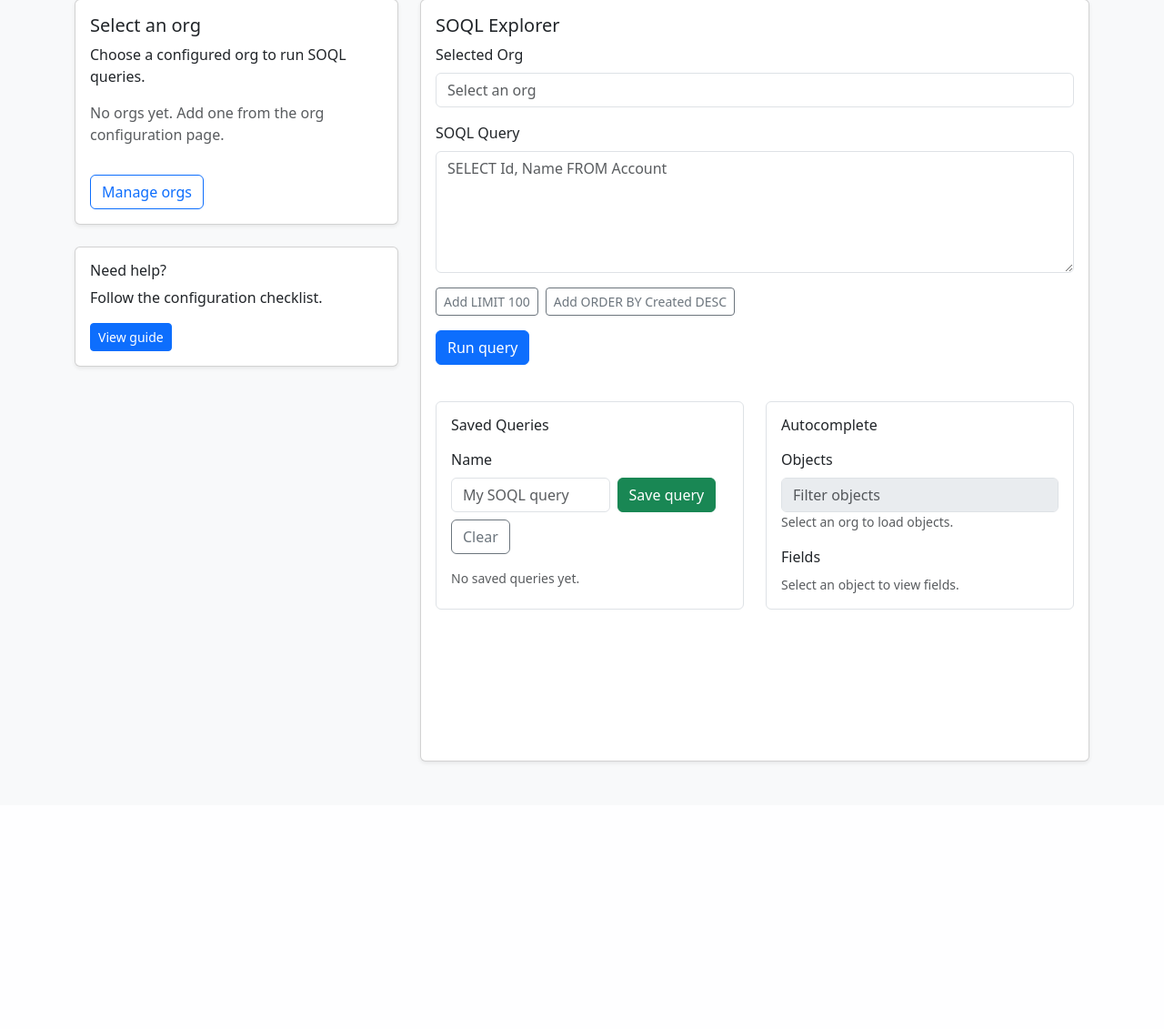
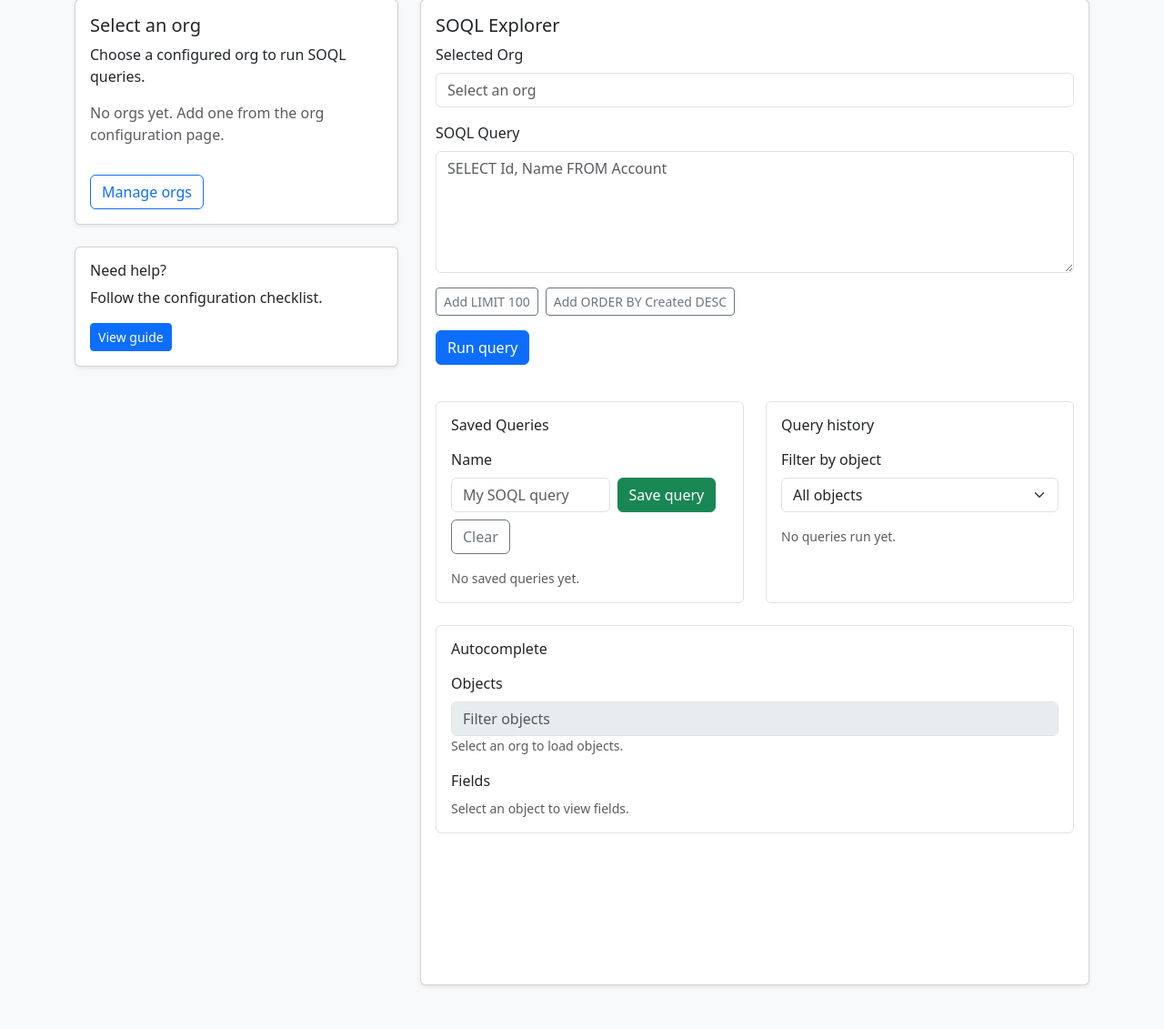
Before and after one commit to Korialstrasz2/Sfintegrator, a Flask app: page / in a window 1280 px wide. Shown: the part 81-1212 px from the top of the page at 91% size. Before the commit the page ends 921 px from the top, so only its background shows below. Run offline with Flask 3, Linux system fonts and the light colour scheme; data that the repository does not hold is empty.

Commit message:
Add query history tracking and field suggestions

```diff
--- a/app/routes.py
+++ b/app/routes.py
@@ -1,5 +1,6 @@
 from __future__ import annotations
 
+import re
 import secrets
 import threading
 
@@ -22,12 +23,24 @@ from .salesforce import (
 from .i18n import (DEFAULT_LANGUAGE, get_frontend_translations,
                    get_language_codes, get_language_name, get_language_pack,
                    translate)
-from .storage import OrgConfig, saved_queries_storage, storage
+from .storage import (OrgConfig, query_history_storage, saved_queries_storage,
+                      storage)
 
 main_bp = Blueprint("main", __name__)
 
 THEMES = ["classic", "modern", "dark", "sci-fi"]
 DEFAULT_THEME = THEMES[0]
+
+_FROM_PATTERN = re.compile(r"\bFROM\s+([a-zA-Z0-9_.]+)", re.IGNORECASE)
+
+
+def _extract_object_name(soql: str | None) -> str | None:
+    if not soql:
+        return None
+    match = _FROM_PATTERN.search(soql)
+    if not match:
+        return None
+    return match.group(1)
 
 
 @main_bp.app_context_processor
@@ -247,6 +260,15 @@ def api_query() -> Response:
     except SalesforceError as exc:
         return jsonify({"error": str(exc)}), 400
 
+    try:
+        query_history_storage.add(
+            org_id=org_id,
+            soql=soql,
+            object_name=_extract_object_name(soql),
+        )
+    except Exception:  # pragma: no cover - defensive logging
+        current_app.logger.exception("Unable to store query history entry")
+
     return jsonify(result)
 
 
@@ -280,6 +302,28 @@ def api_save_query() -> Response:
 def api_delete_saved_query(query_id: str) -> Response:
     saved_queries_storage.delete(query_id)
     return Response(status=204)
+
+
+@main_bp.route("/api/query-history", methods=["GET"])
+def api_query_history() -> Response:
+    object_name = request.args.get("object") or None
+    entries = [
+        {
+            "id": item.id,
+            "org_id": item.org_id,
+            "soql": item.soql,
+            "object_name": item.object_name,
+            "executed_at": item.executed_at,
+        }
+        for item in query_history_storage.list(object_name)
+    ]
+    objects = query_history_storage.list_objects()
+    payload = {
+        "entries": entries,
+        "objects": objects,
+        "selected_object": object_name,
+    }
+    return jsonify(payload)
 
 
 @main_bp.route("/api/sobjects", methods=["GET"])
--- a/app/static/app.js
+++ b/app/static/app.js
@@ -8,7 +8,15 @@ const state = {
     selectedObject: null,
     filter: "",
   },
+  queryHistory: {
+    entries: [],
+    objects: [],
+    filter: "",
+  },
 };
+
+const FROM_REGEX = /\bFROM\s+([a-zA-Z0-9_.]+)/i;
+const SELECT_REGEX = /(\bSELECT\s+)([\s\S]*?)(\s+FROM\b)/i;
 
 function translate(key, params = {}) {
   const parts = key.split(".");
@@ -57,6 +65,213 @@ function showElement(element, shouldShow) {
   } else {
     element.classList.add("d-none");
   }
+}
+
+function extractObjectNameFromQuery(query = "") {
+  if (!query) return null;
+  const match = query.match(FROM_REGEX);
+  return match ? match[1] : null;
+}
+
+function getSelectFields(query = "") {
+  if (!query) return [];
+  const match = query.match(SELECT_REGEX);
+  if (!match) return [];
+  return match[2]
+    .split(",")
+    .map((part) => part.trim())
+    .filter(Boolean);
+}
+
+function normalizeFieldName(field = "") {
+  let value = field.trim();
+  if (!value) return "";
+  const asParts = value.split(/\s+AS\s+/i);
+  if (asParts.length > 1) {
+    value = asParts[0].trim();
+  } else {
+    const tokens = value.split(/\s+/);
+    if (tokens.length > 1) {
+      value = tokens[0].trim();
+    }
+  }
+  return value.toLowerCase();
+}
+
+function getNormalizedSelectFieldSet(query = "") {
+  const fields = getSelectFields(query);
+  const normalized = new Set();
+  fields.forEach((field) => {
+    const value = normalizeFieldName(field);
+    if (value) {
+      normalized.add(value);
+    }
+  });
+  return normalized;
+}
+
+function formatTimestamp(isoString) {
+  if (!isoString) return "";
+  const date = new Date(isoString);
+  if (Number.isNaN(date.getTime())) {
+    return isoString;
+  }
+  const locale = window.APP_LANGUAGE || undefined;
+  try {
+    return date.toLocaleString(locale);
+  } catch (error) {
+    return date.toLocaleString();
+  }
+}
+
+function refreshQueryEditorState() {
+  const textarea = document.getElementById("soql-query");
+  if (!textarea) return;
+  const query = textarea.value || "";
+  const objectName = extractObjectNameFromQuery(query);
+  if (objectName && state.selectedOrg) {
+    if (state.metadata.selectedObject !== objectName) {
+      selectObject(objectName, { silent: true });
+    } else if (!state.metadata.fields[objectName]) {
+      loadFieldsForObject(objectName);
+    }
+  }
+  updateFieldSuggestions();
+}
+
+function bindQueryEditor() {
+  const textarea = document.getElementById("soql-query");
+  if (!textarea) return;
+  textarea.addEventListener("input", () => refreshQueryEditorState());
+  refreshQueryEditorState();
+}
+
+function addFieldToSelectClause(fieldName) {
+  const textarea = document.getElementById("soql-query");
+  if (!textarea || !fieldName) return;
+  const query = textarea.value || "";
+  const normalizedField = fieldName.trim().toLowerCase();
+  if (!normalizedField) return;
+
+  const container = document.getElementById("query-field-suggestions");
+  const selectedFields = getNormalizedSelectFieldSet(query);
+  if (selectedFields.has(normalizedField)) {
+    const template = container?.dataset.labelFieldExists;
+    if (template) {
+      showToast(template.replace("{field}", fieldName), "info");
+    } else {
+      showToast(translate("toast.field_already_selected", { field: fieldName }), "info");
+    }
+    return;
+  }
+
+  const match = query.match(SELECT_REGEX);
+  if (!match) {
+    const fromMatch = query.match(FROM_REGEX);
+    if (fromMatch) {
+      const beforeFrom = query.slice(0, fromMatch.index);
+      const afterFrom = query.slice(fromMatch.index);
+      const needsSpaceBefore = beforeFrom.length > 0 && !/\s$/.test(beforeFrom);
+      const prefix = needsSpaceBefore ? `${beforeFrom} ` : beforeFrom;
+      const updatedQuery = `${prefix}SELECT ${fieldName} ${afterFrom}`;
+      textarea.value = updatedQuery;
+      textarea.focus();
+      refreshQueryEditorState();
+      return;
+    }
+    insertIntoQuery(fieldName);
+    return;
+  }
+
+  const before = query.slice(0, match.index);
+  const selectKeyword = match[1];
+  const existingFields = match[2];
+  const fromKeyword = match[3];
+  const after = query.slice(match.index + match[0].length);
+
+  const trimmedFields = existingFields.trim();
+  const values = trimmedFields
+    ? existingFields
+        .split(",")
+        .map((value) => value.trim())
+        .filter(Boolean)
+    : [];
+  values.push(fieldName);
+
+  let newFieldsSegment;
+  if (existingFields.includes("\n")) {
+    const indentMatch = existingFields.match(/\n(\s*)\S/);
+    const indent = indentMatch ? indentMatch[1] : "  ";
+    newFieldsSegment = `\n${indent}${values.join(`,\n${indent}`)}\n`;
+  } else {
+    newFieldsSegment = values.join(", ");
+  }
+
+  const updatedQuery = `${before}${selectKeyword}${newFieldsSegment}${fromKeyword}${after}`;
+  textarea.value = updatedQuery;
+  textarea.focus();
+  refreshQueryEditorState();
+}
+
+function updateFieldSuggestions() {
+  const container = document.getElementById("query-field-suggestions");
+  const list = document.getElementById("query-field-suggestions-list");
+  if (!container || !list) return;
+  const textarea = document.getElementById("soql-query");
+  if (!textarea) return;
+  const titleElement = container.querySelector(".suggestions-title");
+  const query = textarea.value || "";
+  const objectName = extractObjectNameFromQuery(query);
+
+  const hideSuggestions = (label) => {
+    list.innerHTML = "";
+    showElement(container, false);
+    if (titleElement) {
+      const fallback = container.dataset.labelTitle || "";
+      titleElement.textContent = label ?? fallback;
+    }
+  };
+
+  if (!state.selectedOrg || !objectName) {
+    hideSuggestions(container.dataset.labelTitle || "");
+    return;
+  }
+
+  const fields = state.metadata.fields[objectName] || [];
+  if (!fields.length) {
+    hideSuggestions(container.dataset.labelEmpty || container.dataset.labelTitle || "");
+    return;
+  }
+
+  const selectedFields = getNormalizedSelectFieldSet(query);
+  const suggestions = fields.filter(
+    (field) => !selectedFields.has(field.name.toLowerCase())
+  );
+
+  if (!suggestions.length) {
+    hideSuggestions(container.dataset.labelEmpty || container.dataset.labelTitle || "");
+    return;
+  }
+
+  list.innerHTML = "";
+  suggestions.slice(0, 12).forEach((field) => {
+    const button = document.createElement("button");
+    button.type = "button";
+    button.className = "btn btn-sm btn-outline-primary";
+    button.textContent = field.name;
+    if (field.label && field.label !== field.name) {
+      button.title = field.label;
+    }
+    button.addEventListener("click", () => addFieldToSelectClause(field.name));
+    list.appendChild(button);
+  });
+
+  if (titleElement) {
+    const title = container.dataset.labelTitle || "";
+    titleElement.textContent = objectName ? `${title} (${objectName})` : title;
+  }
+
+  showElement(container, true);
 }
 
 function bindOrgSelection() {
@@ -124,6 +339,7 @@ function insertIntoQuery(snippet) {
   const cursorPosition = before.length + insertion.length;
   textarea.focus();
   textarea.setSelectionRange(cursorPosition, cursorPosition);
+  refreshQueryEditorState();
 }
 
 function addClauseToQuery(clause) {
@@ -173,6 +389,7 @@ function bindQueryForm() {
         throw new Error(data.error || translate("toast.query_failed"));
       }
       renderQueryResult(data);
+      loadQueryHistory(state.queryHistory.filter);
     } catch (error) {
       const message = error instanceof Error ? error.message : translate("toast.query_failed");
       showToast(message, "danger");
@@ -304,6 +521,7 @@ function loadSavedQueryIntoForm(saved) {
   idInput.value = saved.id;
   queryInput.value = saved.soql;
   queryInput.focus();
+  refreshQueryEditorState();
   const submitButton = document.getElementById("saved-query-submit");
   if (submitButton) {
     submitButton.textContent = submitButton.dataset.labelUpdate || submitButton.textContent;
@@ -378,6 +596,116 @@ function initializeSavedQueries() {
   loadSavedQueries();
 }
 
+function renderQueryHistory() {
+  const list = document.getElementById("query-history-list");
+  const empty = document.getElementById("query-history-empty");
+  const filter = document.getElementById("query-history-filter");
+  if (!list || !empty || !filter) return;
+
+  const allLabel = filter.dataset.labelAll || translate("history.filter_all");
+  filter.innerHTML = "";
+  const defaultOption = document.createElement("option");
+  defaultOption.value = "";
+  defaultOption.textContent = allLabel;
+  filter.appendChild(defaultOption);
+
+  state.queryHistory.objects
+    .slice()
+    .sort((a, b) => a.localeCompare(b, undefined, { sensitivity: "base" }))
+    .forEach((objectName) => {
+      const option = document.createElement("option");
+      option.value = objectName;
+      option.textContent = objectName;
+      filter.appendChild(option);
+    });
+
+  filter.value = state.queryHistory.filter || "";
+
+  list.innerHTML = "";
+  if (!state.queryHistory.entries.length) {
+    showElement(empty, true);
+    return;
+  }
+
+  showElement(empty, false);
+  const unknownLabel = list.dataset.labelUnknown || translate("history.object_unknown");
+  const orgLabel = list.dataset.labelOrg || translate("history.org_label");
+
+  state.queryHistory.entries.forEach((entry) => {
+    const item = document.createElement("button");
+    item.type = "button";
+    item.className = "list-group-item list-group-item-action text-start";
+
+    const header = document.createElement("div");
+    header.className = "d-flex justify-content-between align-items-center mb-1";
+
+    const badge = document.createElement("span");
+    badge.className = "badge bg-light text-dark";
+    badge.textContent = entry.object_name || unknownLabel;
+    header.appendChild(badge);
+
+    const timeEl = document.createElement("span");
+    timeEl.className = "small text-muted";
+    timeEl.textContent = formatTimestamp(entry.executed_at);
+    header.appendChild(timeEl);
+    item.appendChild(header);
+
+    const orgInfo = document.createElement("div");
+    orgInfo.className = "small text-muted";
+    orgInfo.textContent = `${orgLabel}: ${entry.org_id}`;
+    item.appendChild(orgInfo);
+
+    const queryText = document.createElement("code");
+    queryText.className = "d-block text-break mt-1";
+    queryText.textContent = entry.soql;
+    item.appendChild(queryText);
+
+    item.addEventListener("click", () => {
+      const textarea = document.getElementById("soql-query");
+      if (!textarea) return;
+      textarea.value = entry.soql;
+      textarea.focus();
+      refreshQueryEditorState();
+    });
+
+    list.appendChild(item);
+  });
+}
+
+async function loadQueryHistory(objectName = state.queryHistory.filter) {
+  const params = new URLSearchParams();
+  if (objectName) {
+    params.set("object", objectName);
+  }
+  try {
+    const response = await fetch(`/api/query-history${params.toString() ? `?${params.toString()}` : ""}`);
+    const data = await response.json();
+    if (!response.ok) {
+      throw new Error(data.error || translate("toast.query_history_load_failed"));
+    }
+    state.queryHistory.entries = Array.isArray(data.entries) ? data.entries : [];
+    state.queryHistory.objects = Array.isArray(data.objects) ? data.objects : [];
+    state.queryHistory.filter = data.selected_object || objectName || "";
+    renderQueryHistory();
+  } catch (error) {
+    const message = error instanceof Error ? error.message : translate("toast.query_history_load_failed");
+    showToast(message, "danger");
+  }
+}
+
+function initializeQueryHistory() {
+  const filter = document.getElementById("query-history-filter");
+  if (filter) {
+    filter.addEventListener("change", (event) => {
+      const value = event.target.value;
+      state.queryHistory.filter = value;
+      loadQueryHistory(value);
+    });
+  }
+  renderQueryHistory();
+  loadQueryHistory();
+}
+
 function clearMetadata() {
   state.metadata.objects = [];
   state.metadata.fields = {};
@@ -385,6 +713,7 @@ function clearMetadata() {
   state.metadata.filter = "";
   renderObjectList();
   renderFieldList([]);
+  updateFieldSuggestions();
 }
 
 async function loadMetadataForSelectedOrg() {
@@ -487,12 +816,24 @@ function renderObjectList(filterText = state.metadata.filter) {
     });
 }
 
-function selectObject(objectName) {
+function selectObject(objectName, options = {}) {
   if (!objectName) return;
+  const silent = options?.silent ?? false;
+  if (state.metadata.selectedObject === objectName) {
+    if (!state.metadata.fields[objectName]) {
+      loadFieldsForObject(objectName);
+    } else if (!silent) {
+      updateFieldSuggestions();
+    }
+    return;
+  }
   state.metadata.selectedObject = objectName;
   renderObjectList();
   renderFieldList([]);
   loadFieldsForObject(objectName);
+  if (!silent) {
+    updateFieldSuggestions();
+  }
 }
 
 async function loadFieldsForObject(objectName) {
@@ -576,6 +917,8 @@ function renderFieldList(fields = null) {
       item.addEventListener("click", () => insertIntoQuery(field.name));
       list.appendChild(item);
     });
+
+  updateFieldSuggestions();
 }
 
 function initializeAutocomplete() {
@@ -724,9 +1067,11 @@ function bindOrgForm() {
 document.addEventListener("DOMContentLoaded", () => {
   bindOrgSelection();
   bindQueryForm();
+  bindQueryEditor();
   bindOrgForm();
   bindSnippetButtons();
   initializeSavedQueries();
+  initializeQueryHistory();
   initializeAutocomplete();
   loadMetadataForSelectedOrg();
 });
--- a/app/static/styles.css
+++ b/app/static/styles.css
@@ -135,13 +135,15 @@ body.theme-sci-fi {
 }
 
 .saved-query-list,
-.metadata-list {
+.metadata-list,
+.query-history-list {
   max-height: 250px;
   overflow-y: auto;
 }
 
 .metadata-list .list-group-item,
-.saved-query-list .list-group-item {
+.saved-query-list .list-group-item,
+.query-history-list .list-group-item {
   cursor: pointer;
 }
 
@@ -149,3 +151,21 @@ body.theme-sci-fi {
   background-color: rgba(13, 110, 253, 0.1);
   border-color: #0d6efd;
 }
+
+.field-suggestions-bar {
+  border: 1px solid rgba(13, 110, 253, 0.2);
+  background-color: rgba(13, 110, 253, 0.05);
+  border-radius: 0.75rem;
+  padding: 0.75rem;
+  margin-bottom: 1rem;
+}
+
+.field-suggestions-bar .btn {
+  white-space: nowrap;
+}
+
+.theme-dark .field-suggestions-bar,
+.theme-sci-fi .field-suggestions-bar {
+  background-color: rgba(59, 130, 246, 0.12);
+  border-color: rgba(59, 130, 246, 0.35);
+}
--- a/app/templates/index.html
+++ b/app/templates/index.html
@@ -50,6 +50,18 @@
           <div class="mb-3">
             <label class="form-label" for="soql-query">{{ t('index.query.soql_label') }}</label>
             <textarea id="soql-query" class="form-control" rows="5" placeholder="{{ t('index.query.soql_placeholder') }}"></textarea>
+          </div>
+          <div
+            id="query-field-suggestions"
+            class="field-suggestions-bar d-none"
+            data-label-title="{{ t('index.query.suggestions.title') }}"
+            data-label-empty="{{ t('index.query.suggestions.empty') }}"
+            data-label-field-exists="{{ t('index.query.suggestions.field_exists_toast') }}"
+          >
+            <div class="d-flex flex-wrap align-items-center gap-2">
+              <span class="small text-uppercase fw-semibold text-muted suggestions-title"></span>
+              <div id="query-field-suggestions-list" class="d-flex flex-wrap gap-2"></div>
+            </div>
           </div>
           <div class="d-flex flex-wrap gap-2 mb-3">
             <button type="button" id="add-limit" class="btn btn-outline-secondary btn-sm">
@@ -108,6 +120,28 @@
           </div>
           <div class="col-lg-6">
             <div class="border rounded p-3 h-100">
+              <h6 class="mb-3">{{ t('index.query.history.title') }}</h6>
+              <div class="mb-3">
+                <label class="form-label" for="query-history-filter">{{ t('index.query.history.filter_label') }}</label>
+                <select
+                  id="query-history-filter"
+                  class="form-select"
+                  data-label-all="{{ t('index.query.history.filter_all') }}"
+                ></select>
+              </div>
+              <div id="query-history-empty" class="text-muted small">
+                {{ t('index.query.history.empty') }}
+              </div>
+              <div
+                id="query-history-list"
+                class="list-group query-history-list"
+                data-label-unknown="{{ t('index.query.history.object_unknown') }}"
+                data-label-org="{{ t('index.query.history.org_label') }}"
+              ></div>
+            </div>
+          </div>
+          <div class="col-12">
+            <div class="border rounded p-3 h-100">
               <h6 class="mb-3">{{ t('index.query.autocomplete.title') }}</h6>
               <div class="mb-3">
                 <label class="form-label" for="object-search">{{ t('index.query.autocomplete.objects_label') }}</label>
```
Also changed, not shown: app/i18n.py (+40 -0 lines), app/storage.py (+65 -2 lines).
